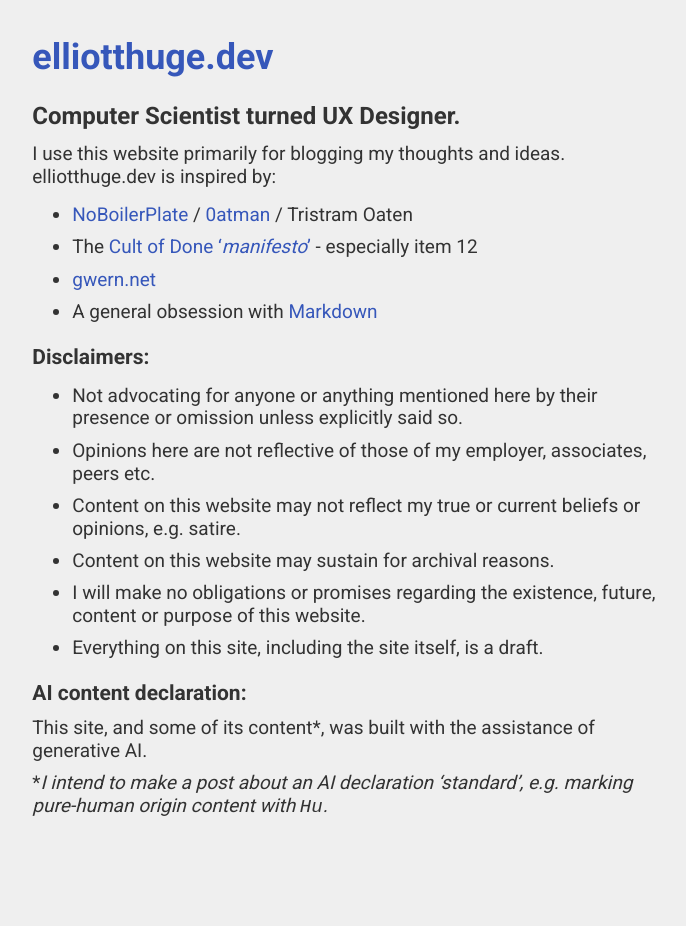
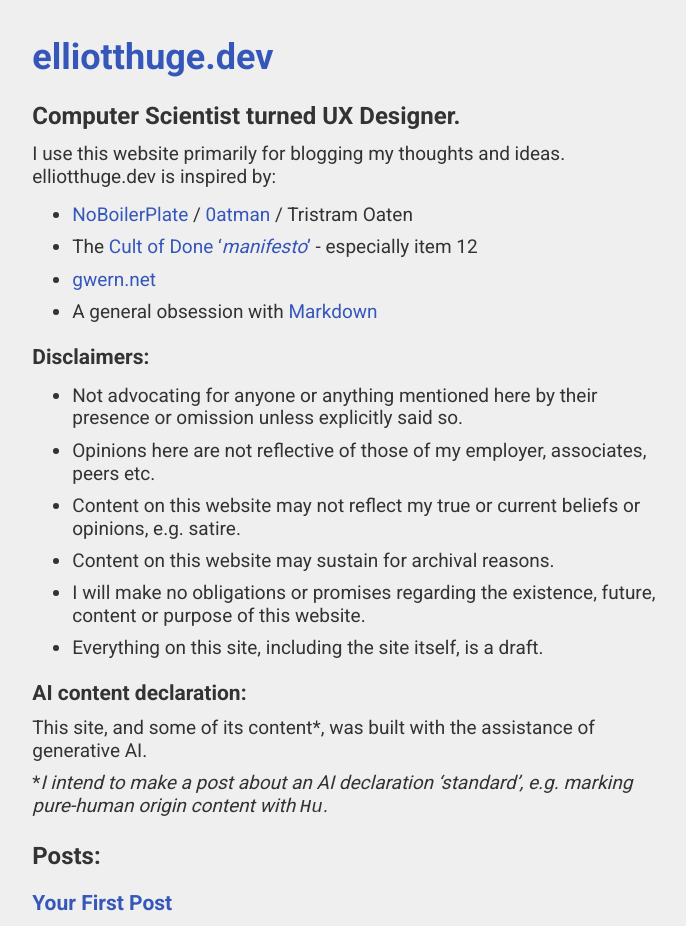
Before and after one commit to elliott-huge/blog-site, a Jekyll site: the page built from index.md, in a window 1280 px wide. Shown: the whole page, without its empty margins (293-979 px from the left). Built offline with Jekyll 4.4.1, drawn with Linux system fonts in a browser that asks for light colours; our own code applies the rules of GitHub Pages for plain Markdown files; before the commit the page ends 900 px from its top, so only the background shows below that.

```diff
--- a/index.md
+++ b/index.md
@@ -23,3 +23,10 @@ elliotthuge.dev is inspired by:
 This site, and some of its content*, was built with the assistance of generative AI.
 
 *_I intend to make a post about an AI declaration 'standard', e.g. marking pure-human origin content with `Hu`._
+
+## Posts:
+
+{% for post in site.posts %}
+  <h3><a href="{{ post.url }}">{{ post.title }}</a></h3>
+  <p>{{ post.excerpt }}</p>
+{% endfor %}
```
Also changed, not shown: _posts/ai-declaration.md (added, +12 -0 lines), _posts/2023-10-22-your-first-post.md (added).
